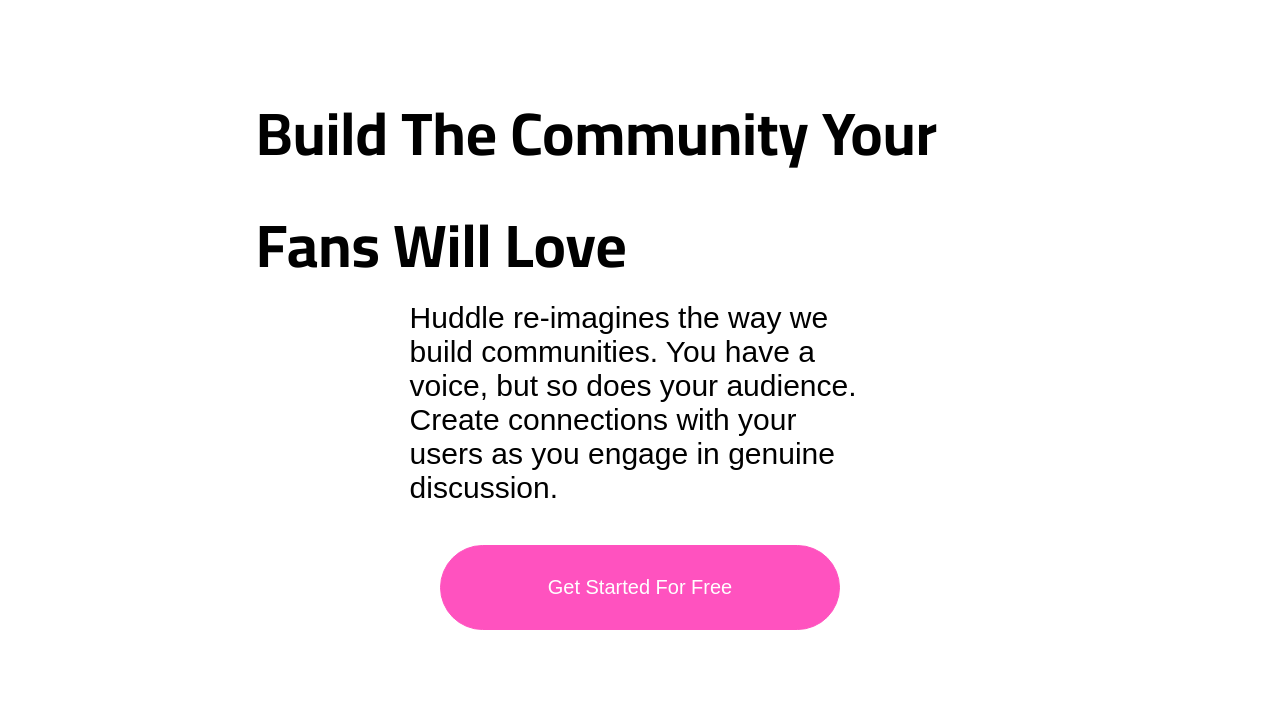
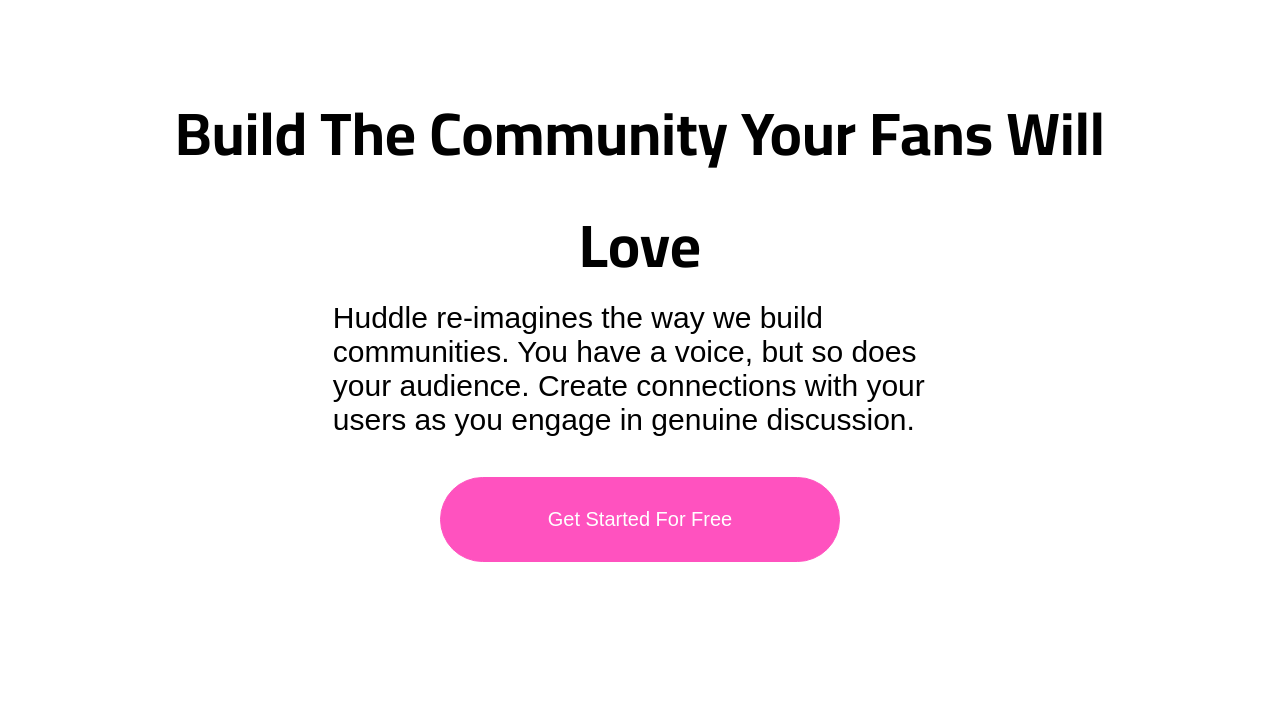
Before and after one commit to RamiJaber4/Huddle, a plain HTML site: page index.html in a window 1280 px wide. Shown: the part 93-800 px from the top of the page. Drawn offline with Linux system fonts and the light colour scheme.

Commit message:
wlcHeader fixed

```diff
--- a/code/style.css
+++ b/code/style.css
@@ -60,10 +60,13 @@ header img {
     align-items: center;
     justify-content: center;
     flex-wrap: wrap;
-    width: 60%;
+    width: 80%;
 }
 .wlc h1 {
     font-size: 60px;
+    text-align: center;
+
+
 }
 .wlc p {
     font-size: 30px;
```
